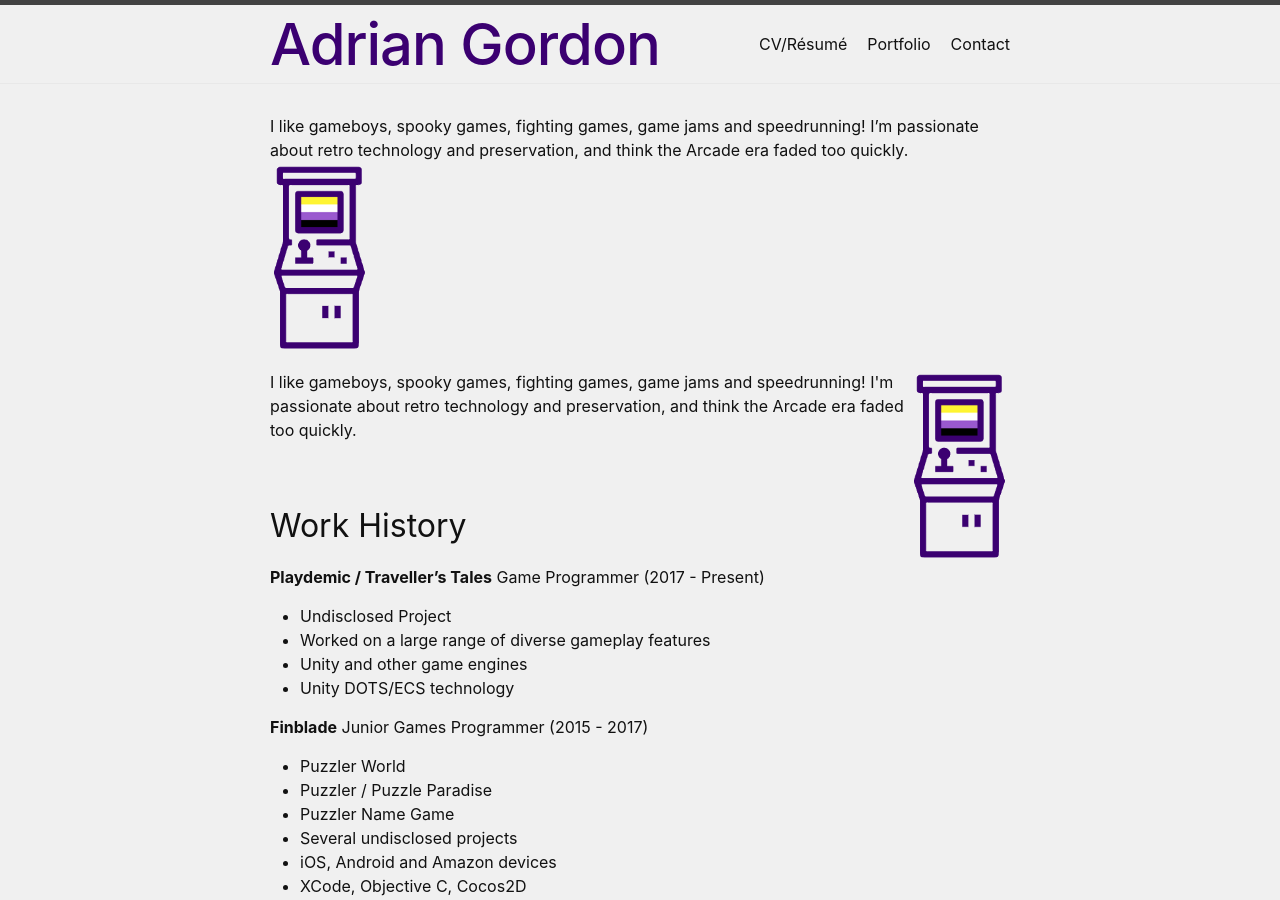
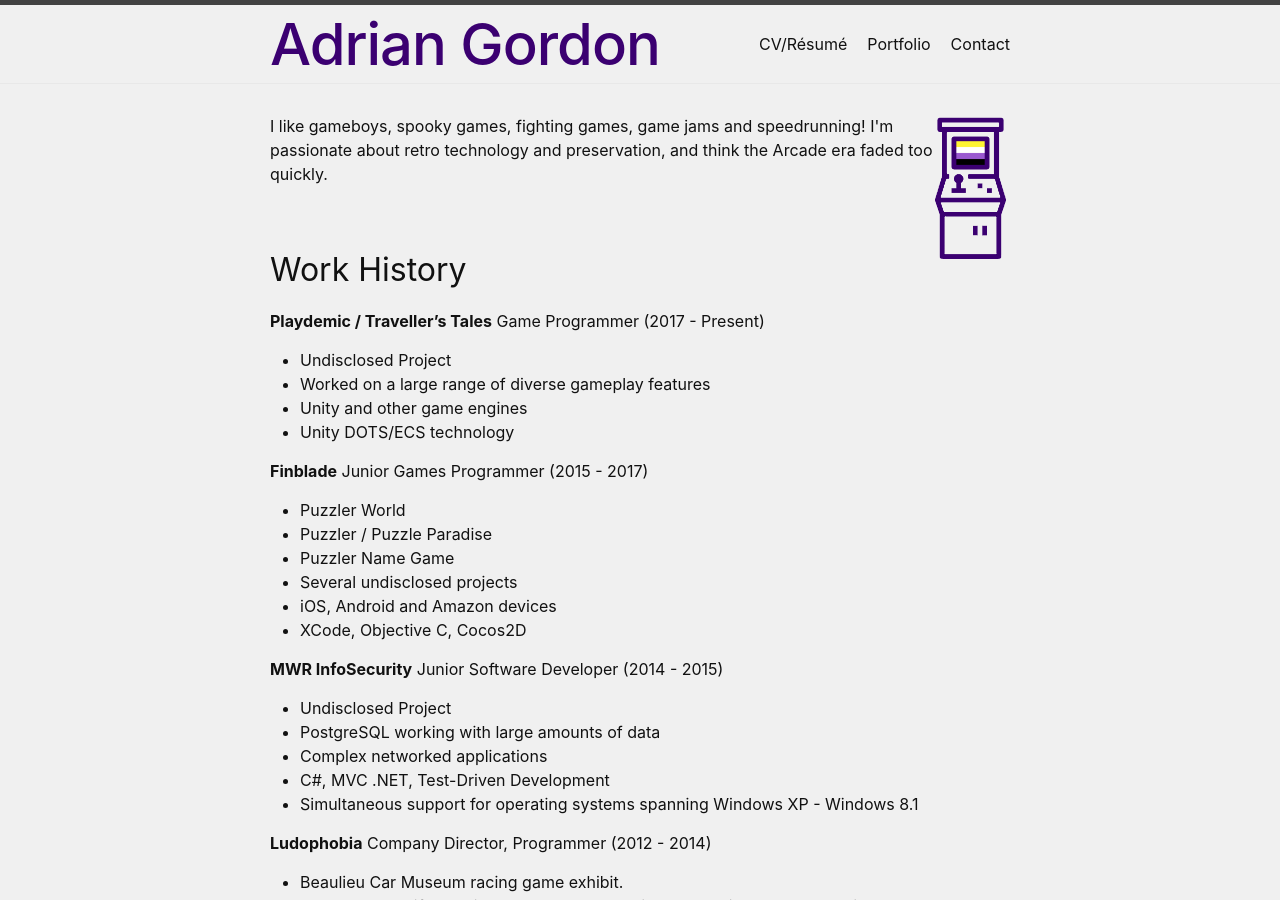
Before and after one commit to TheADrain/Portfolio, a Jekyll site: the page built from docs/index.markdown, in a window 1280 px wide and 900 px high. Built offline with Jekyll 4.4.1, drawn with Linux system fonts in a browser that asks for light colours.

Commit message:
Update index.markdown

```diff
--- a/docs/index.markdown
+++ b/docs/index.markdown
@@ -3,11 +3,9 @@ layout: page
 title: CV/Résumé
 order: 1
 ---
-I like gameboys, spooky games, fighting games, game jams and speedrunning! I'm passionate about retro technology and preservation, and think the Arcade era faded too quickly. <img src="{{site.baseurl}}other/logo.png" alt="Puzzler Name Game" width="100"/>
-
 <div class="row">
   <div class="column">
-    <img style='float:right;' src="{{site.baseurl}}other/logo.png" alt="Puzzler Name Game" width="100"/>
+    <img style='float:right;' src="{{site.baseurl}}other/logo.png" alt="Puzzler Name Game" height="150"/>
   </div>
   <div class="column">
     <p>I like gameboys, spooky games, fighting games, game jams and speedrunning! I'm passionate about retro technology and preservation, and think the Arcade era faded too quickly. </p>
```
